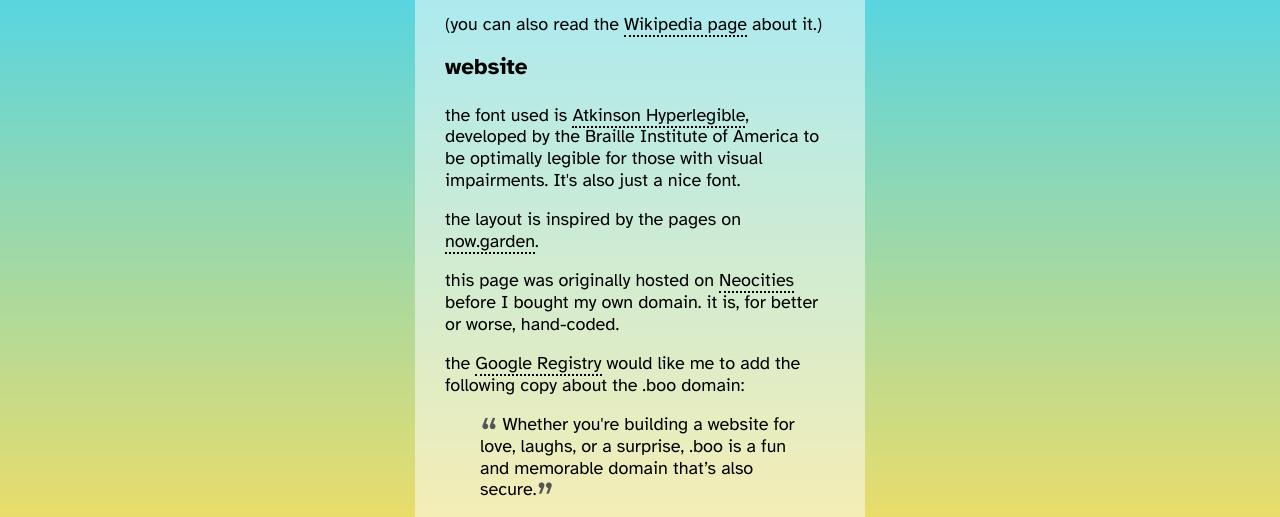
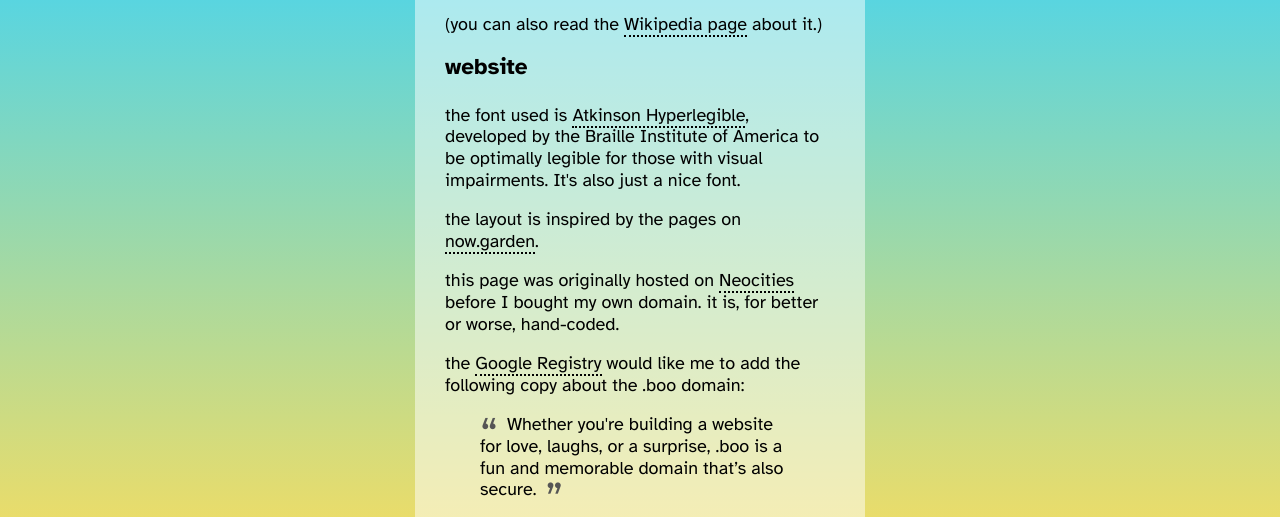
Before and after one commit to izzyizzy42/izzyizzy42.github.io, a plain HTML site: page about.html in a window 1280 px wide. Shown: the part 800-1317 px from the top of the page. Drawn offline with Linux system fonts and the light colour scheme.

Commit message:
Fixing blockquite css?

```diff
--- a/assets/css/main.css
+++ b/assets/css/main.css
@@ -164,18 +164,18 @@ blockquote {
 
   blockquote:before {
 	color: #555;
-	content: open-quote;
+	content: "“";
 	font-size: 2.5em;
 	line-height: 0.0em;
-	margin-right: 0.1em;
+	margin-right: 0.2em;
 	vertical-align: -0.4em;
   }
 
   blockquote:after {
 	color: #555;
-	content: close-quote;
+	content: "”";
 	font-size: 2.5em;
 	line-height: 0.0em;
-	margin-right: 0.1em;
+	margin-left: 0.2em;
 	vertical-align: -0.4em;
   }
```
